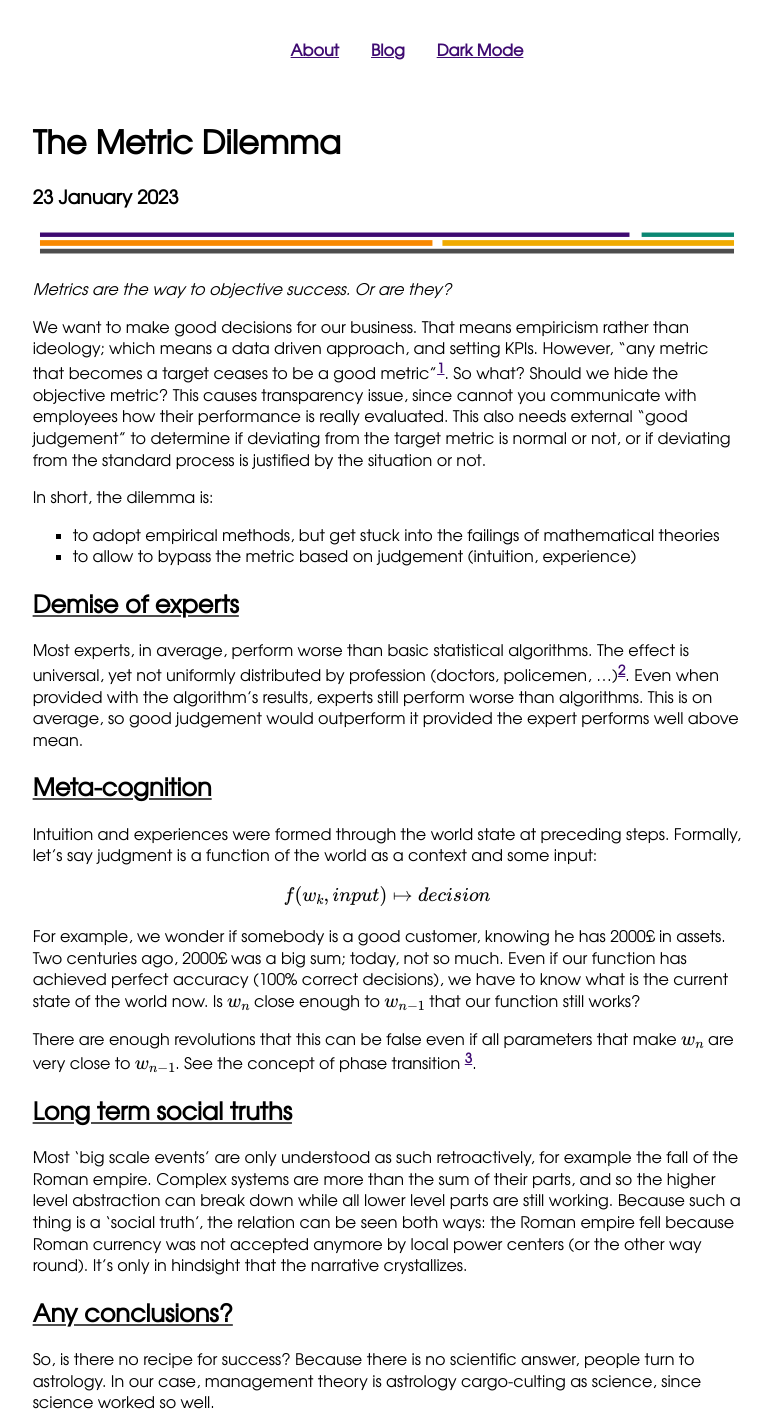
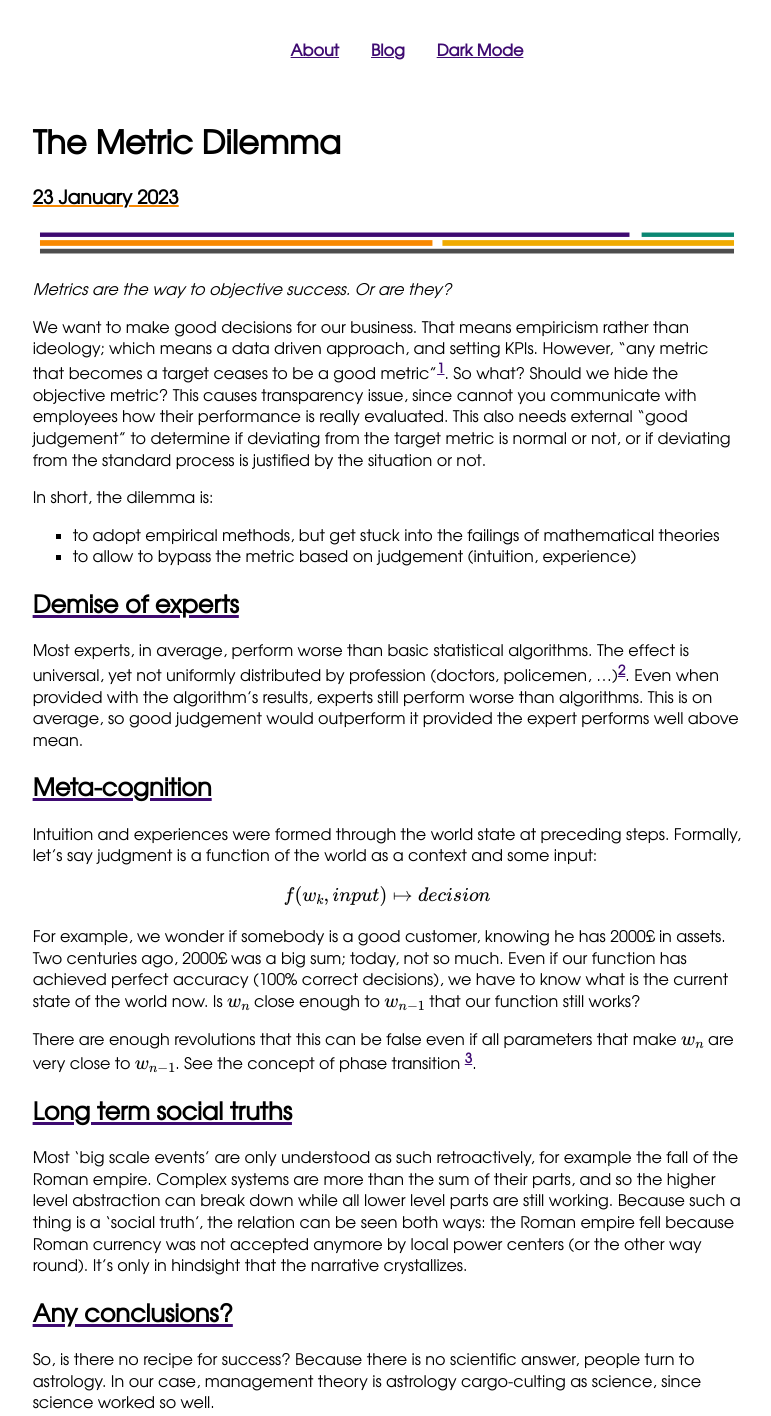
Before and after one commit to lambdao-dev/lambdao-dev.github.io, a Jekyll site: the page built from _posts/2023-01-23-MetricDilemma.md, in a window 1280 px wide. Shown: the top 1416 px of the page, without its empty margins (253-1024 px from the left). Built offline with Jekyll 4.4.1, drawn with Linux system fonts in a browser that asks for light colours; formulas are drawn with MathJax 3.

Commit message:
[CSS] style: make titles more colorful

```diff
--- a/_sass/style.scss
+++ b/_sass/style.scss
@@ -113,7 +113,13 @@ ul {
 }
 
 h2 {
- text-decoration: underline $lambdao_grey;
+ text-decoration: underline $lambdao_purple;
+ text-decoration-thickness: 3px;
+}
+
+h3 {
+ text-decoration: underline $lambdao_orange;
+ text-decoration-thickness: 2px;
 }
 
 .latale {
```
